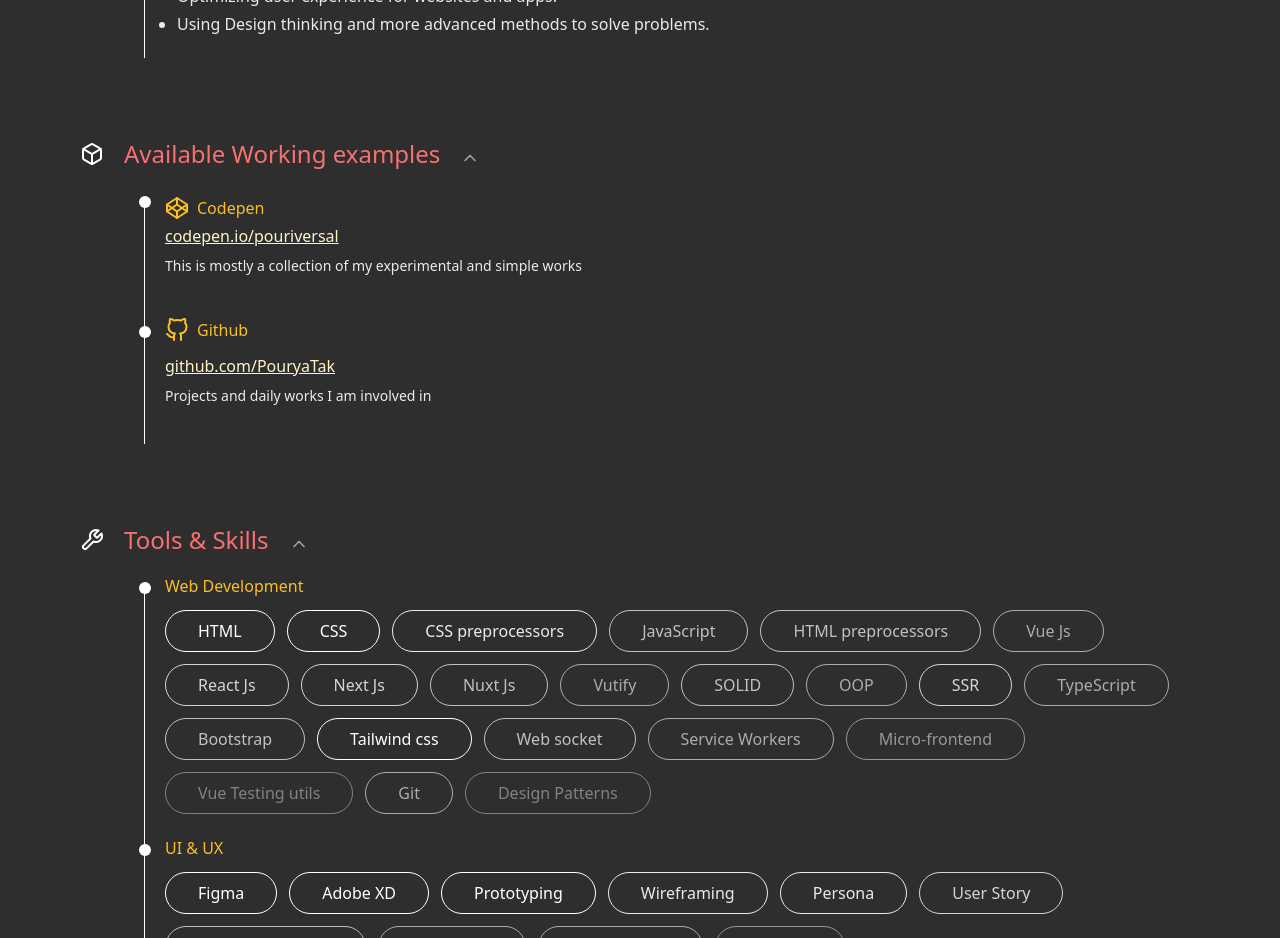
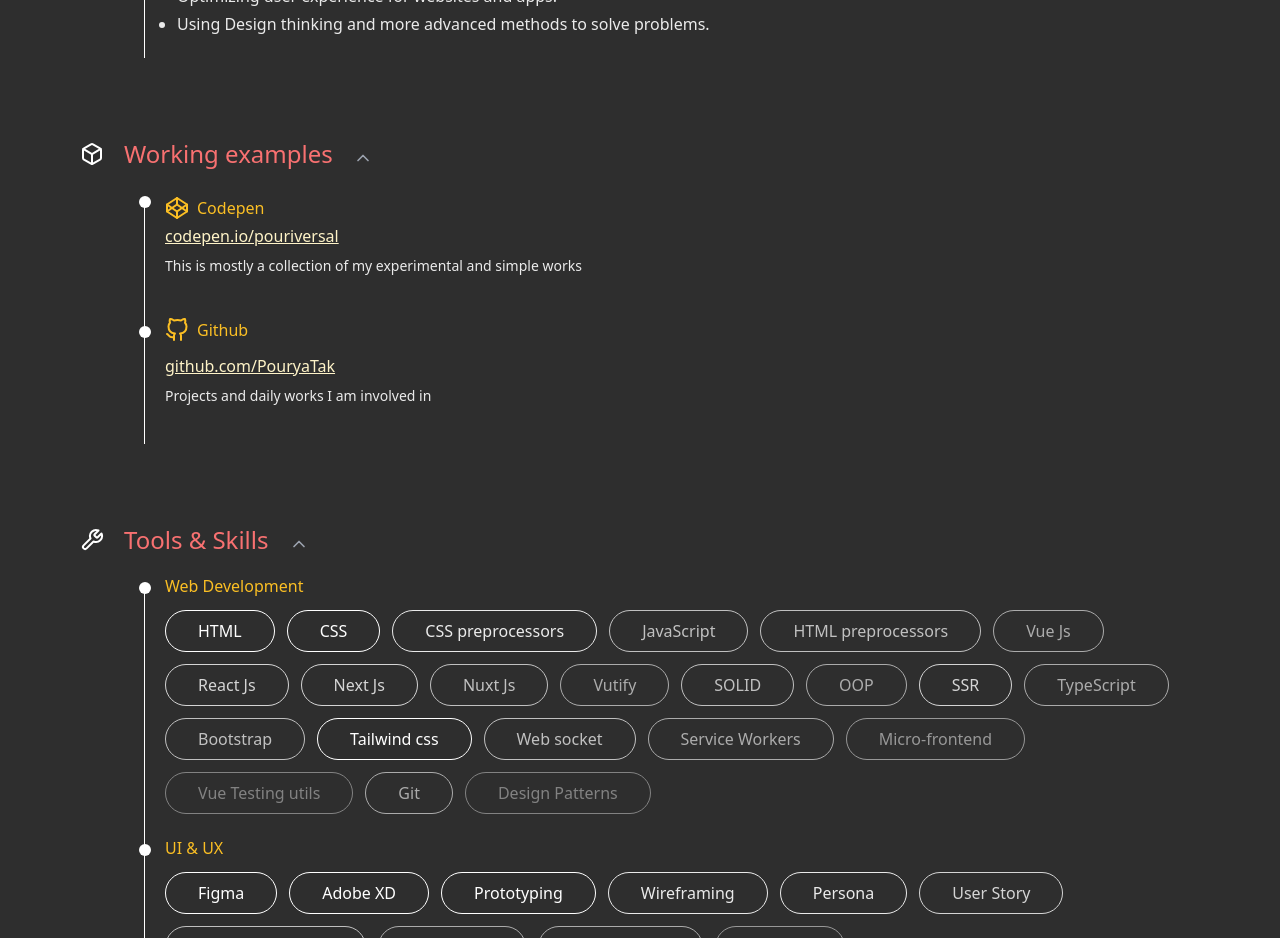
Before and after one commit to PouryaTak/portfolio-nextjs, a Next.js app: page / in a window 1280 px wide. Shown: the part 1400-2338 px from the top of the page. Built offline with nearby package versions, Linux system fonts and the light colour scheme; no server answers.

Commit message:
fix: change text content

```diff
--- a/src/app/page.tsx
+++ b/src/app/page.tsx
@@ -12,7 +12,7 @@
   const dictionaries = await getDictionary(lang)
 
   return (
-    <main className="w-full px-5 md:px-20 py-20">
+    <main className="w-full max-w-7xl mx-auto px-5 md:px-20 py-20">
      <Header language={lang} dictionaries={dictionaries}/>
      <Summary dictionaries={dictionaries}/>
      <Experiences dictionaries={dictionaries}/>
--- a/src/dictionaries/en-US/en-US.json
+++ b/src/dictionaries/en-US/en-US.json
@@ -60,7 +60,7 @@
       ]
   },
   "works": {
-      "title": "Available Working examples",
+      "title": "Working examples",
       "content": [
           {
               "title": "Codepen",
```
